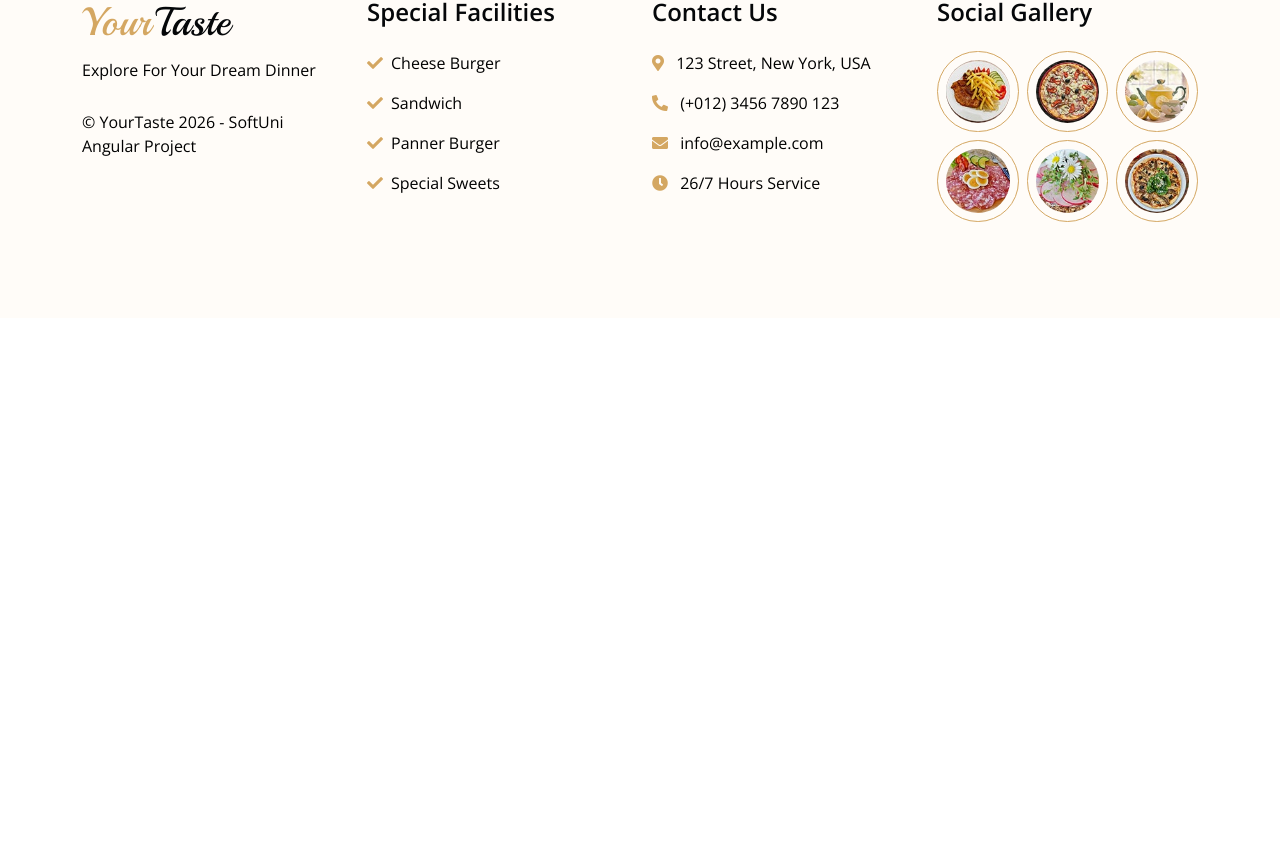
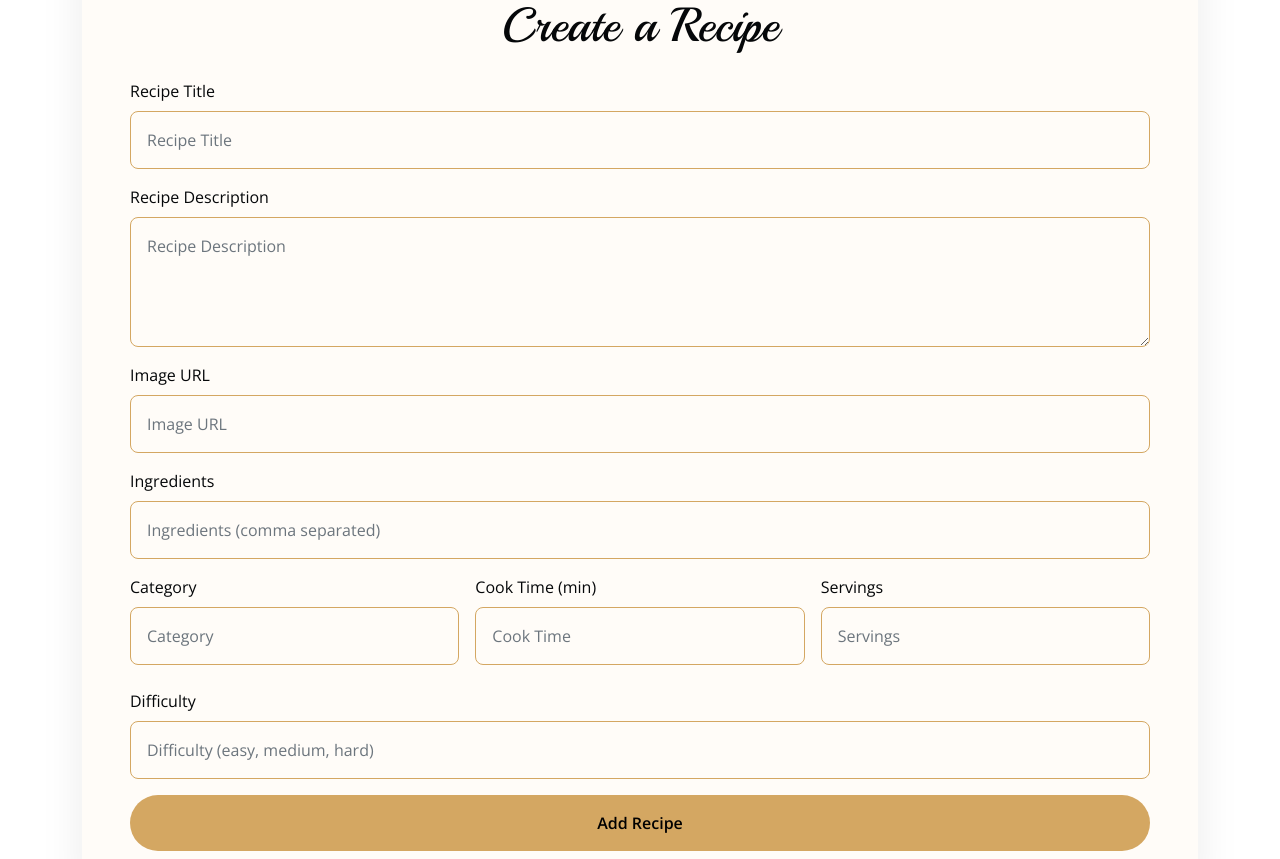
Before and after one commit to NikolVasileva/recipes-angular, an Angular app in the folder client/recipes/: page /recipe-create in a window 1280 px wide. Shown: the part 301-1160 px from the top of the page. Before the commit the page ends 800 px from the top, so only its background shows below. Built offline with nearby package versions, Linux system fonts and the light colour scheme; no server answers.

Commit message:
Show create a recipe static form

```diff
--- a/client/recipes/src/app/app.routes.ts
+++ b/client/recipes/src/app/app.routes.ts
@@ -2,6 +2,7 @@ import { Routes } from '@angular/router';
 import { Home } from './features/home/home';
 import { RecipesList } from './features/recipes-list/recipes-list';
 import { RecipeDetails } from './features/recipe-details/recipe-details';
+import { RecipeCreate } from './features/recipe-create/recipe-create';
 
 export const routes: Routes = [
     { path: "", redirectTo: "home", pathMatch: "full" },
@@ -10,5 +11,5 @@ export const routes: Routes = [
 
     { path: "recipes", component: RecipesList },
     { path: "recipes/:recipeId", component: RecipeDetails},
-    { path: "recipe-create", component: RecipeDetails}
+    { path: "recipe-create", component: RecipeCreate}
 ];
--- a/client/recipes/src/app/features/recipe-create/recipe-create.html
+++ b/client/recipes/src/app/features/recipe-create/recipe-create.html
@@ -1 +1,96 @@
-<p>recipe-create works!</p>
+<div class="container-fluid py-6 wow bounceInUp" data-wow-delay="0.1s">
+    <div class="container">
+        <div class="p-5 bg-light rounded contact-form mx-auto">
+            <div class="text-center mb-4">
+                <small class="d-inline-block fw-bold text-dark text-uppercase bg-light border border-primary rounded-pill px-4 py-1 mb-3">
+                    Add New Recipe
+                </small>
+                <h1 class="display-5 mb-0">Create a Recipe</h1>
+            </div>
+            <form>
+                <div class="mb-3">
+                    <label for="title" class="form-label text-dark">Recipe Title</label>
+                    <input
+                        name="title"
+                        type="text"
+                        class="w-100 form-control p-3 border-primary bg-light"
+                        placeholder="Recipe Title"
+                    />
+                </div>
+
+                <div class="mb-3">
+                    <label for="description" class="form-label text-dark">Recipe Description</label>
+                    <textarea
+                        name="description"
+                        class="w-100 form-control p-3 border-primary bg-light"
+                        rows="4"
+                        placeholder="Recipe Description"
+                    ></textarea>
+                </div>
+
+                <div class="mb-3">
+                    <label for="imageUrl" class="form-label text-dark">Image URL</label>
+                    <input
+                        type="text"
+                        class="w-100 form-control p-3 border-primary bg-light"
+                        placeholder="Image URL"
+                    />
+                </div>
+
+                <div class="mb-3">
+                    <label for="ingredients" class="form-label text-dark">Ingredients</label>
+                    <input
+                        name="ingredients"
+                        type="text"
+                        class="w-100 form-control p-3 border-primary bg-light"
+                        placeholder="Ingredients (comma separated)"
+                    />
+                </div>
+
+                <div class="row g-3 mb-4">
+                    <div class="col-md-4">
+                        <label for="category" class="form-label text-dark">Category</label>
+                        <input
+                            name="category"
+                            type="text"
+                            class="w-100 form-control p-3 border-primary bg-light"
+                            placeholder="Category"
+                        />
+                    </div>
+                    <div class="col-md-4">
+                        <label for="cookTime" class="form-label text-dark">Cook Time (min)</label>
+                        <input
+                            name="cookTime"
+                            type="number"
+                            class="w-100 form-control p-3 border-primary bg-light"
+                            placeholder="Cook Time"
+                        />
+                    </div>
+                    <div class="col-md-4">
+                        <label for="servings" class="form-label text-dark">Servings</label>
+                        <input
+                            name="servings"
+                            type="number"
+                            class="w-100 form-control p-3 border-primary bg-light"
+                            placeholder="Servings"
+                        />
+                    </div>
+                </div>
+
+                <div class="mb-3">
+                    <label for="difficulty" class="form-label text-dark">Difficulty</label>
+                    <input
+                        name="difficulty"
+                        type="text"
+                        class="w-100 form-control p-3 border-primary bg-light"
+                        placeholder="Difficulty (easy, medium, hard)"
+                    />
+                </div>
+                <input
+                    type="submit"
+                    class="w-100 btn btn-primary p-3 border-primary bg-primary rounded-pill"
+                    value="Add Recipe" />
+            </form>
+        </div>
+    </div>
+</div>
--- a/client/recipes/src/app/features/recipe-create/recipe-create.ts
+++ b/client/recipes/src/app/features/recipe-create/recipe-create.ts
@@ -1,8 +1,10 @@
+import { CommonModule } from '@angular/common';
 import { Component } from '@angular/core';
 
 @Component({
   selector: 'app-recipe-create',
-  imports: [],
+  imports: [CommonModule],
+  standalone: true,
   templateUrl: './recipe-create.html',
   styleUrl: './recipe-create.css',
 })
```
Also changed, not shown: 1 other file (tests, documents, lock files or other folders).
